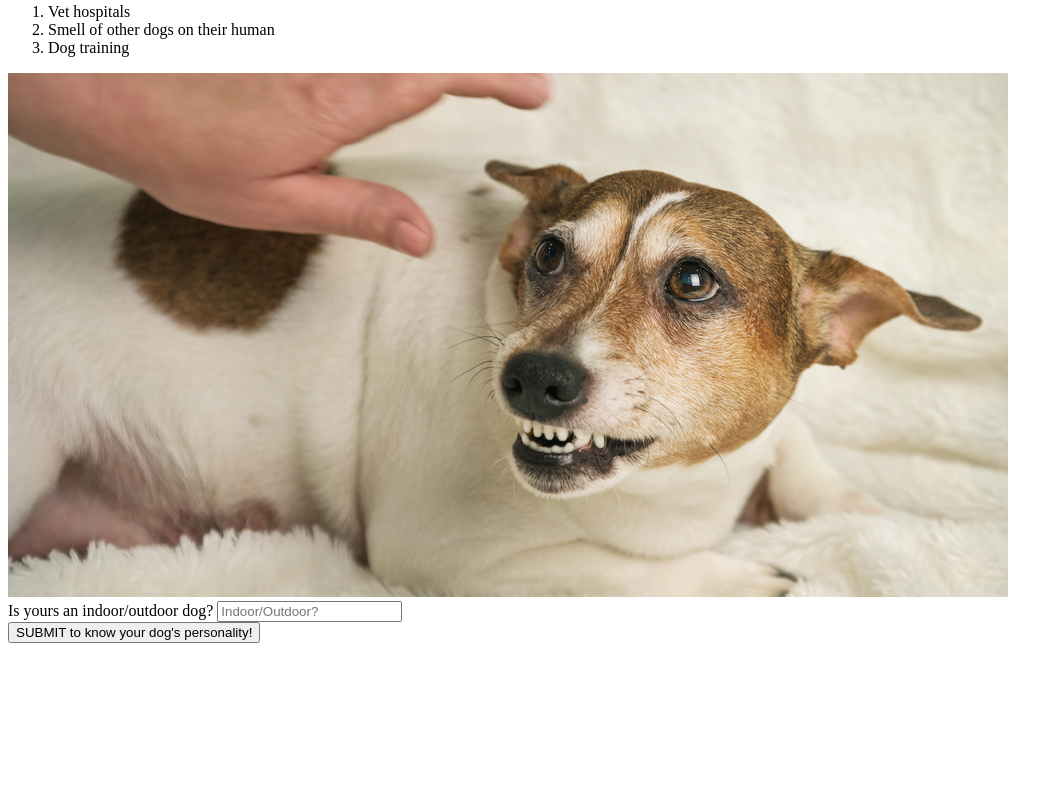
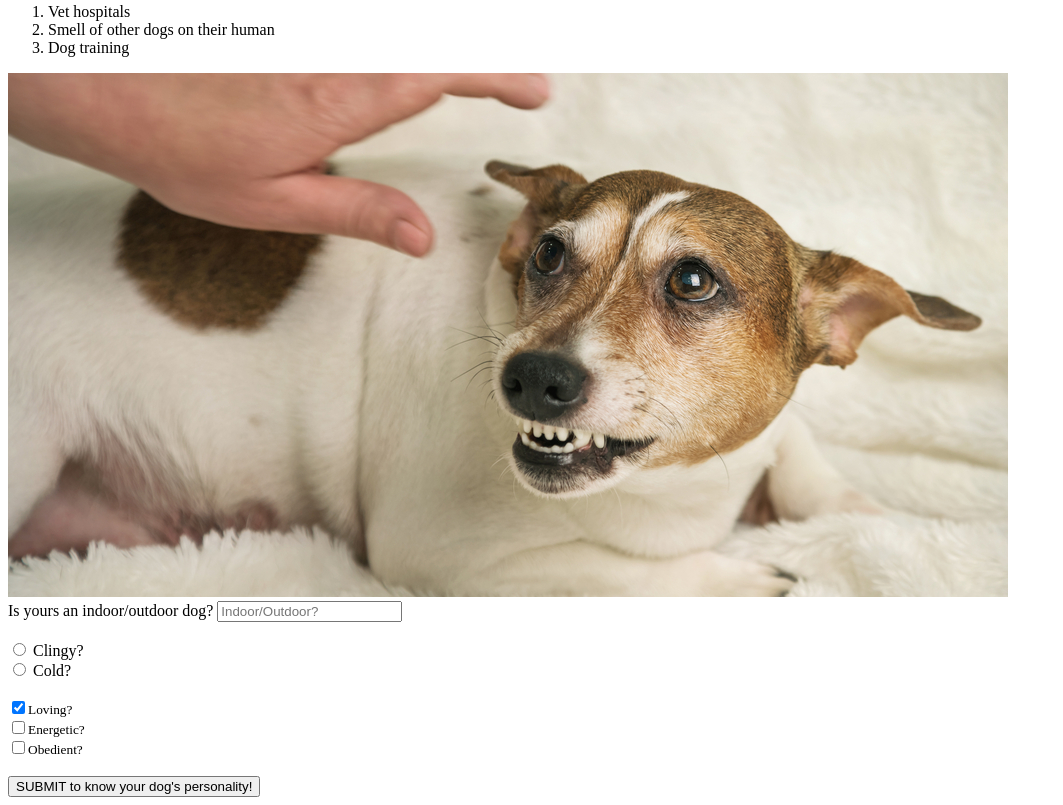
Before and after one commit to Prateek14b/HTML, a plain HTML site: page index.html in a window 1280 px wide. Shown: the part 2025-2830 px from the top of the page, without its empty margins (0-1063 px from the left). Before the commit the page ends 2676 px from the top, so only its background shows below. Drawn offline with Linux system fonts and the light colour scheme.

Commit message:
Learned <input> of type checkboxes(including checked attribute); implemented checkboxes on .html

```diff
--- a/index.html
+++ b/index.html
@@ -28,6 +28,21 @@
                 <label for="indooroutdoor"> Is yours an indoor/outdoor dog?
                     <input type="text" id="indooroutdoor" placeholder="Indoor/Outdoor?" required> <br>
                 </label>
+                <br>
+                <label for="Clingy"><input type="radio" id="Clingy" name="clingy/cold"> Clingy? </label>
+                <br>
+                <label for="Cold"><input type="radio" id="Cold" name="clingy/cold"> Cold? </label>
+                <br>
+                <br>
+                <small>
+                    <label for="loving"><input type="checkbox" id="loving" checked>Loving?</label>
+                    <br>
+                    <label for="energetic"><input type="checkbox" id="energetic">Energetic?</label>
+                    <br>
+                    <label for="obedient"><input type="checkbox" id="obedient">Obedient?</label>
+                </small>
+                <br>
+                <br>
                 <button type="submit">SUBMIT to know your dog's personality!</button>
             </form>
         </main>
```
Also changed, not shown: 1 other file.
